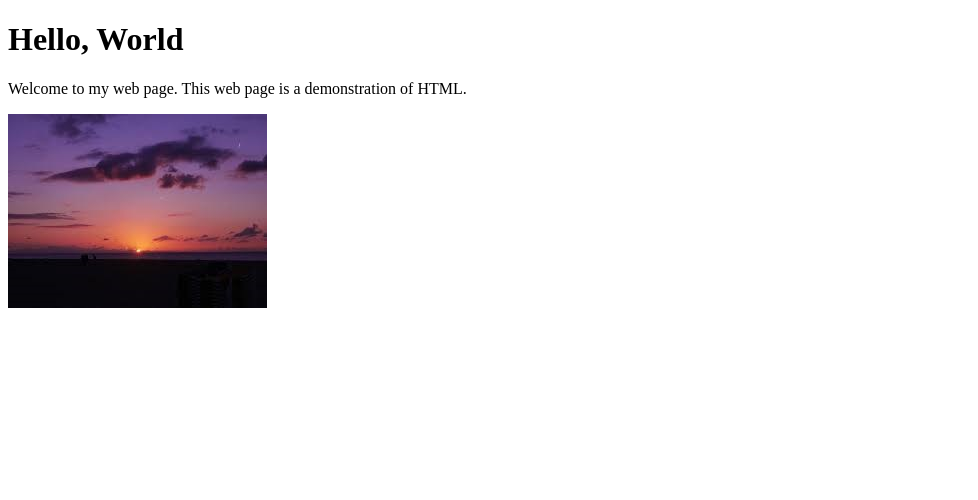
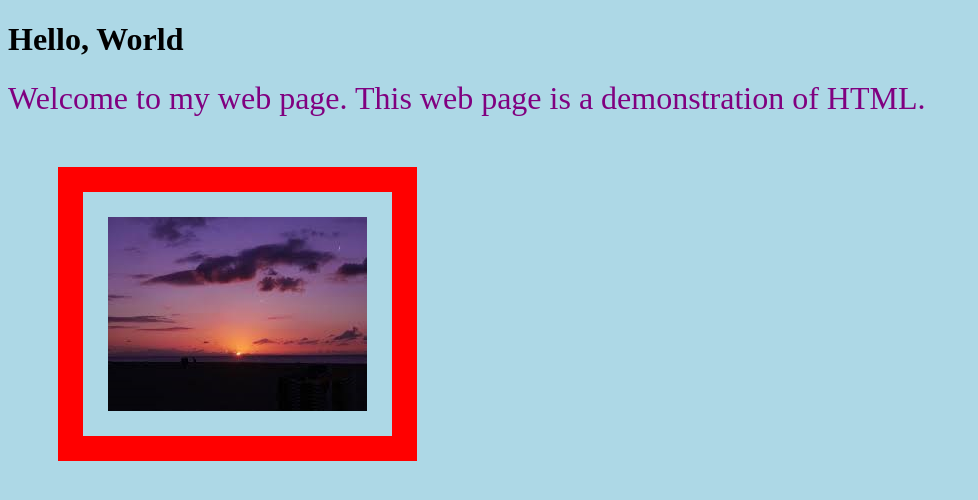
Before and after one commit to savaxxahx/GHpage, a plain HTML site: page index.html in a window 1280 px wide. Shown: the whole page, without its empty margins (0-978 px from the left). Drawn offline with Linux system fonts and the light colour scheme.

Commit message:
added style

```diff
--- /dev/null
+++ b/Style.css
@@ -0,0 +1,16 @@
+body{
+	background-color: lightblue;
+}
+
+p{
+	font-size: 200%;
+	color:purple;
+	margin:0;
+
+}
+
+img{
+	padding: 25px;
+	border: 25px solid red;
+	margin: 50px;
+}
--- a/index.html
+++ b/index.html
@@ -1,6 +1,9 @@
 <!DOCTYPE html>
 <html>
- <head><title>Example web page</title></head>
+ <head>
+	<title>Example web page</title>
+	<link rel="stylesheet" type="text/css" href="Style.css">
+ </head>
  <body>
    <h1>Hello, World</h1>
    <p>
```
